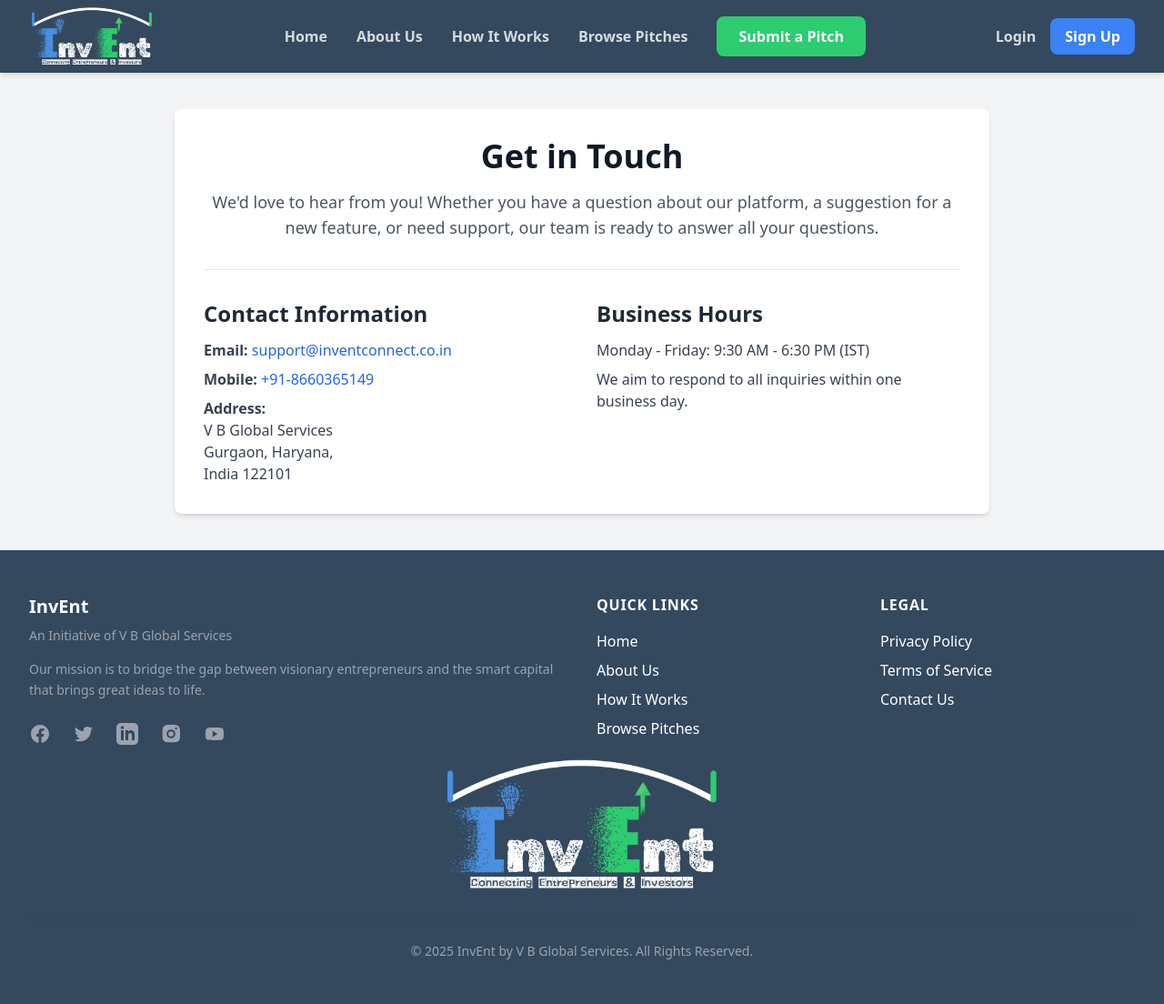
After one commit to aki2907/invent-project, a Django app: template templates/contact.html in a window 1280 px wide. The commit adds this page. Shown: the whole page at 91% size. Run offline with Django 3.2, Linux system fonts and the light colour scheme; the template is opened without the code that fills it, so the values that code supplies are empty; some libraries are stand-ins or nearby versions.

Commit message:
Push changes

```diff
--- a/core/urls.py
+++ b/core/urls.py
@@ -18,4 +18,5 @@
     path('search/', views.search_results_view, name='search_results'),
     path('about/', views.about_view, name='about'),
     path('how-it-works/', views.how_it_works_view, name='how_it_works'),
+    path('contact/', views.contact_view, name='contact'),
 ]
--- a/templates/base.html
+++ b/templates/base.html
@@ -167,7 +167,7 @@
                     <ul class="mt-4 space-y-2">
                         <li><a href="#" class="footer-link">Privacy Policy</a></li>
                         <li><a href="#" class="footer-link">Terms of Service</a></li>
-                        <li><a href="#" class="footer-link">Contact Us</a></li>
+                        <li><a href="{% url 'contact' %}" class="footer-link">Contact Us</a></li>
                     </ul>
                 </div>
 
--- /dev/null
+++ b/templates/contact.html
@@ -0,0 +1,38 @@
+{% extends 'base.html' %}
+{% load static %}
+
+{% block content %}
+<div class="bg-white p-8 rounded-lg shadow-md max-w-4xl mx-auto">
+    <h1 class="text-4xl font-extrabold text-gray-900 mb-4 text-center">Get in Touch</h1>
+    <p class="text-lg text-gray-600 mb-8 text-center">
+        We'd love to hear from you! Whether you have a question about our platform, a suggestion for a new feature, or need support, our team is ready to answer all your questions.
+    </p>
+
+    <div class="grid md:grid-cols-2 gap-8 border-t border-gray-200 pt-8">
+        <div>
+            <h2 class="text-2xl font-bold text-gray-800 mb-3">Contact Information</h2>
+            <p class="text-gray-700 mb-2">
+                <strong>Email:</strong> <a href="mailto:support@inventconnect.co.in" class="text-blue-600 hover:underline">support@inventconnect.co.in</a>
+            </p>
+            <p class="text-gray-700 mb-2">
+                <strong>Mobile:</strong> <a href="tel:+918660365149" class="text-blue-600 hover:underline">+91-8660365149</a>
+            </p>
+            <p class="text-gray-700">
+                <strong>Address:</strong><br>
+                V B Global Services<br>
+                Gurgaon, Haryana,<br>
+                India 122101
+            </p>
+        </div>
+        <div>
+            <h2 class="text-2xl font-bold text-gray-800 mb-3">Business Hours</h2>
+            <p class="text-gray-700">
+                Monday - Friday: 9:30 AM - 6:30 PM (IST)
+            </p>
+            <p class="text-gray-700 mt-2">
+                We aim to respond to all inquiries within one business day.
+            </p>
+        </div>
+    </div>
+</div>
+{% endblock %}
```
Also changed, not shown: core/views.py (+13 -11 lines).
